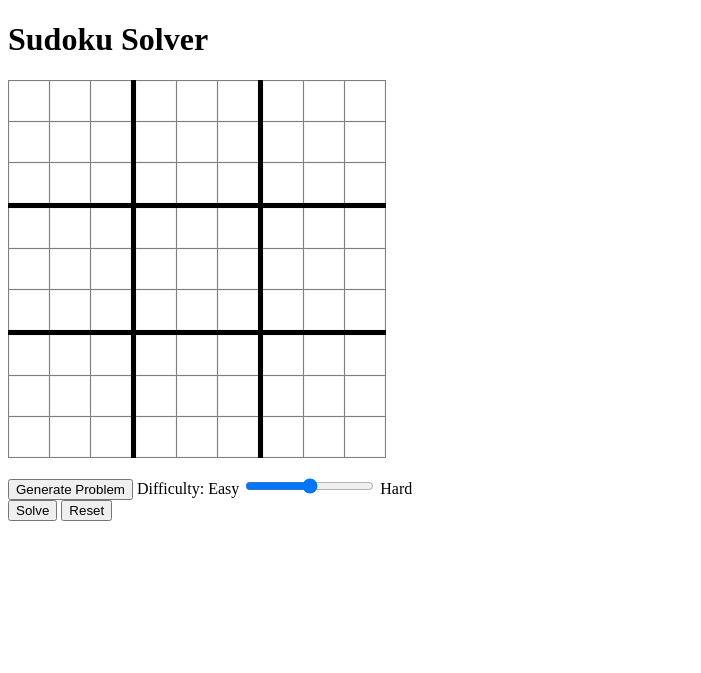
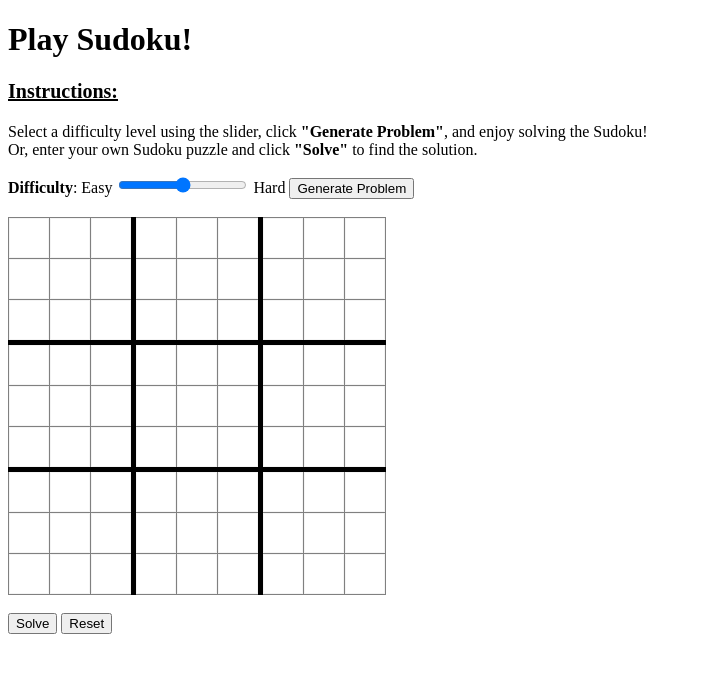
Before and after one commit to yonatank93/Sudoku, a Flask app: page / in a window 1280 px wide. Shown: the top 673 px of the page, without its empty margins (0-701 px from the left). Run offline with Flask 3, Linux system fonts and the light colour scheme.

Commit message:
Some moving around and add text

```diff
--- a/web_app/templates/sudoku.html
+++ b/web_app/templates/sudoku.html
@@ -38,6 +38,7 @@
             border-right: none
         }
     </style>
+
     <script>
         // Store difficulty before submitting form
         function storeDifficulty() {
@@ -51,7 +52,6 @@
 
             if (savedDifficulty) {
                 difficultySlider.value = savedDifficulty;
-                updateDifficultyLabel(savedDifficulty);
             }
         });
 
@@ -60,14 +60,8 @@
             document.querySelectorAll('input[type="text"]').forEach(input => input.value = '');
 
             if (resetDifficulty) {
-                document.getElementById("difficulty").value = 3; // Default to Hard
-                updateDifficultyLabel(3);
+                document.getElementById("difficulty").value = 3;
             }
-        }
-
-        // Update difficulty label (Easy - Hard)
-        function updateDifficultyLabel(value) {
-            document.getElementById("difficultyLabel").innerText = value == 1 ? "Easy" : value == 2 ? "Medium" : "Hard";
         }
 
         document.addEventListener("DOMContentLoaded", function () {
@@ -94,8 +88,27 @@
     </script>
 </head>
 <body>
-    <h1>Sudoku Solver</h1>
+    <h1>Play Sudoku!</h1>
+    <p style="font-size: 20px; font-weight: bold; text-decoration: underline;">
+        Instructions:
+    </p>
+    <p>
+        Select a difficulty level using the slider, click <strong>"Generate Problem"</strong>, and enjoy solving the Sudoku!
+        <br>
+        Or, enter your own Sudoku puzzle and click <strong>"Solve"</strong> to find the solution.
+    </p>
+
     <form method="POST" onsubmit="storeDifficulty()">
+	<!-- Difficulty Slider -->
+	<label for="difficulty"><strong>Difficulty</strong>:</label>
+	<span>Easy</span> <!-- Left label -->
+	<input type="range" id="difficulty" min="1" max="5" value="3" step="1">
+	<span>Hard</span> <!-- Right label -->
+
+	<!-- Generate Problem Button -->
+	<button type="button" id="generateBtn">Generate Problem</button>
+	<br><br>
+
         <table border="1">
             {% for i in range(9) %}
             <tr>
@@ -110,15 +123,6 @@
         </table>
         <br>
 
-	<!-- Generate Problem Button -->
-	<button type="button" id="generateBtn">Generate Problem</button>
-	<!-- Difficulty Slider -->
-	<label for="difficulty">Difficulty:</label>
-	<span>Easy</span> <!-- Left label -->
-	<input type="range" id="difficulty" min="1" max="5" value="3" step="1" oninput="updateDifficultyLabel(this.value)">
-	<span>Hard</span> <!-- Right label -->
-	<br>
-
 	<!-- Solve Button -->
         <button type="submit">Solve</button>
 
```
